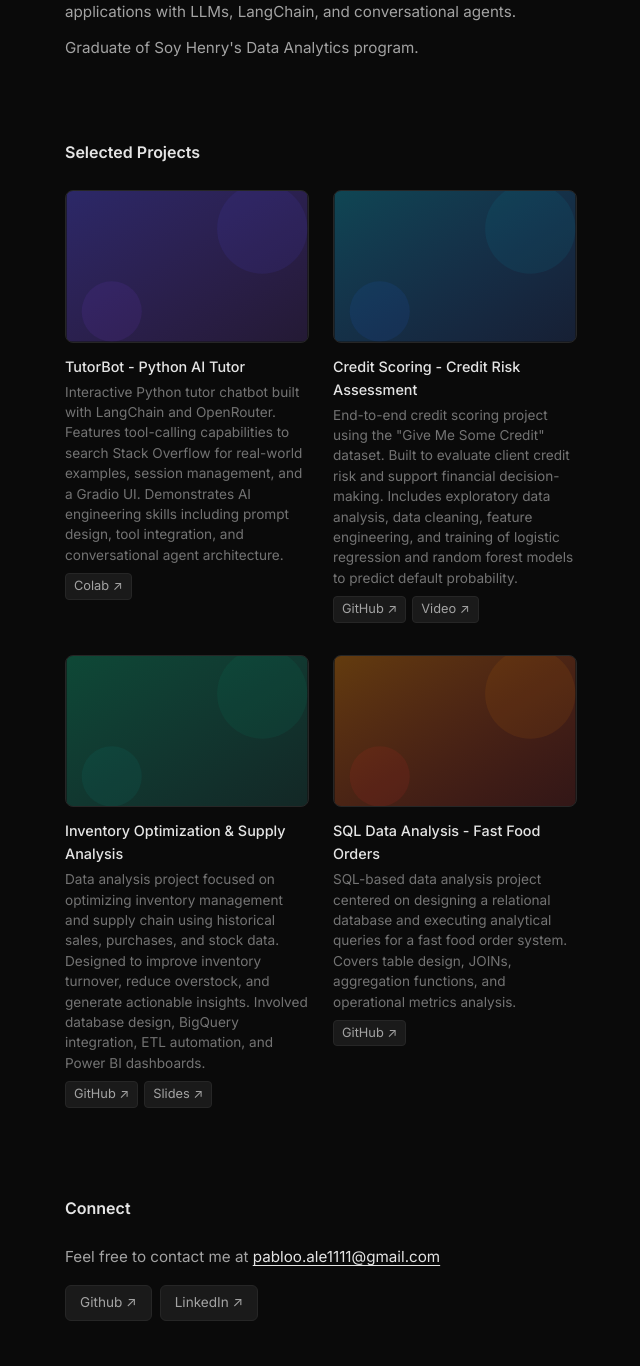
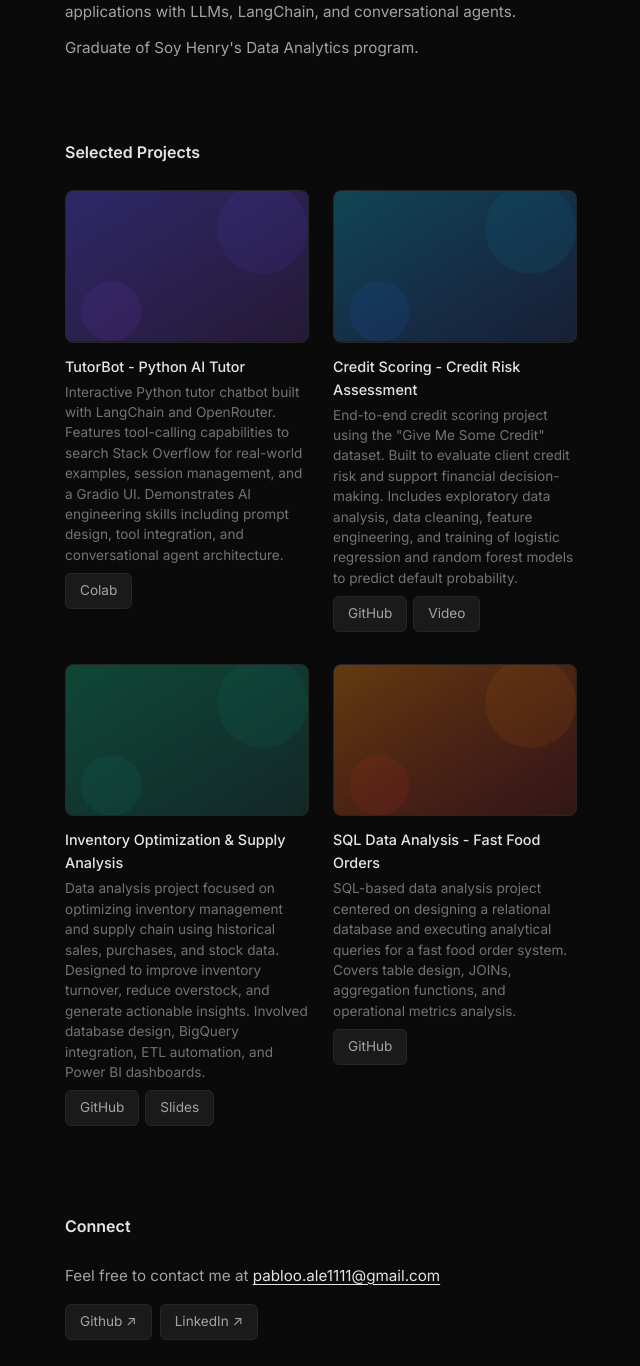
Before and after one commit to emiliacb/pablo-landing, a FastAPI app: page / in a window 1280 px wide. Shown: the part 330-1696 px from the top of the page, without its empty margins (319-959 px from the left). Before the commit the page ends 1651 px from the top, so only its background shows below. Run offline with FastAPI, Linux system fonts and the light colour scheme.

Commit message:
Fix project links style and SVG gap
- Style links as simple pill buttons matching connect section
- Remove arrow icon from links
- Fix SVG not filling container with preserveAspectRatio=none

https://claude.ai/code/session_01JQbNLt7WhRYDzdPC6GkTRU

```diff
--- a/static/style.css
+++ b/static/style.css
@@ -126,13 +126,14 @@ h2 {
 }
 
 .project-links a {
-  font-size: 0.8rem;
-  color: #a3a3a3;
-  text-decoration: none;
-  padding: 2px 8px;
+  display: inline-block;
+  padding: 6px 14px;
   background: #1a1a1a;
   border: 1px solid #262626;
-  border-radius: 4px;
+  border-radius: 6px;
+  color: #a3a3a3;
+  font-size: 0.85rem;
+  text-decoration: none;
   transition: all 0.2s;
 }
 
--- a/templates/index.html
+++ b/templates/index.html
@@ -40,7 +40,7 @@
         {% set g = gradients[loop.index0 % 4] %}
         <div class="project-card">
           <div class="project-preview">
-            <svg viewBox="0 0 320 200" xmlns="http://www.w3.org/2000/svg">
+            <svg viewBox="0 0 320 200" preserveAspectRatio="none" xmlns="http://www.w3.org/2000/svg">
               <defs>
                 <linearGradient id="grad{{ loop.index }}" x1="0%" y1="0%" x2="100%" y2="100%">
                   <stop offset="0%" style="stop-color:{{ g[0] }};stop-opacity:0.4" />
@@ -57,7 +57,7 @@
           {% if project.links %}
           <div class="project-links">
             {% for link in project.links %}
-            <a href="{{ link.url }}" target="_blank" rel="noopener">{{ link.label }} &#8599;</a>
+            <a href="{{ link.url }}" target="_blank" rel="noopener">{{ link.label }}</a>
             {% endfor %}
           </div>
           {% endif %}
```
